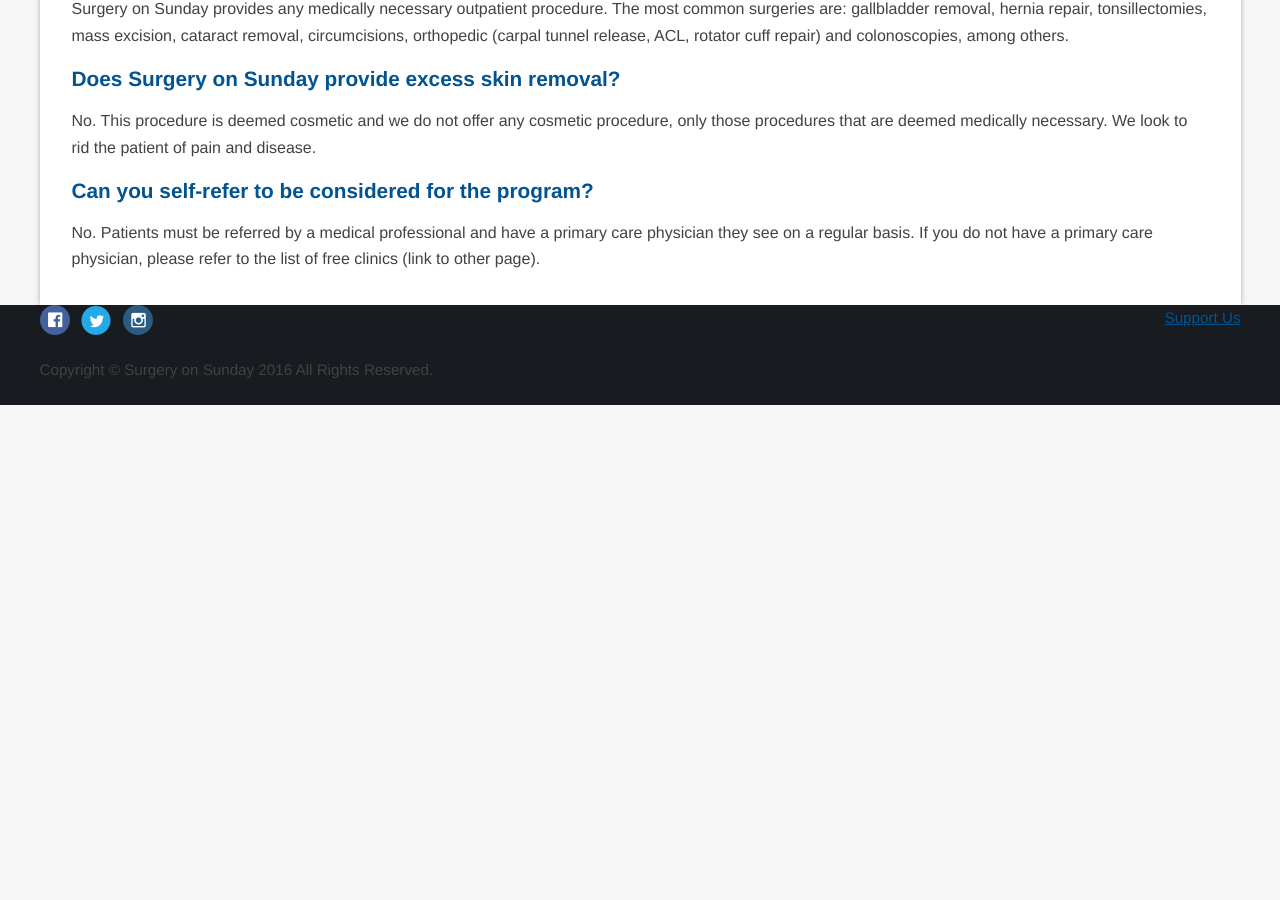
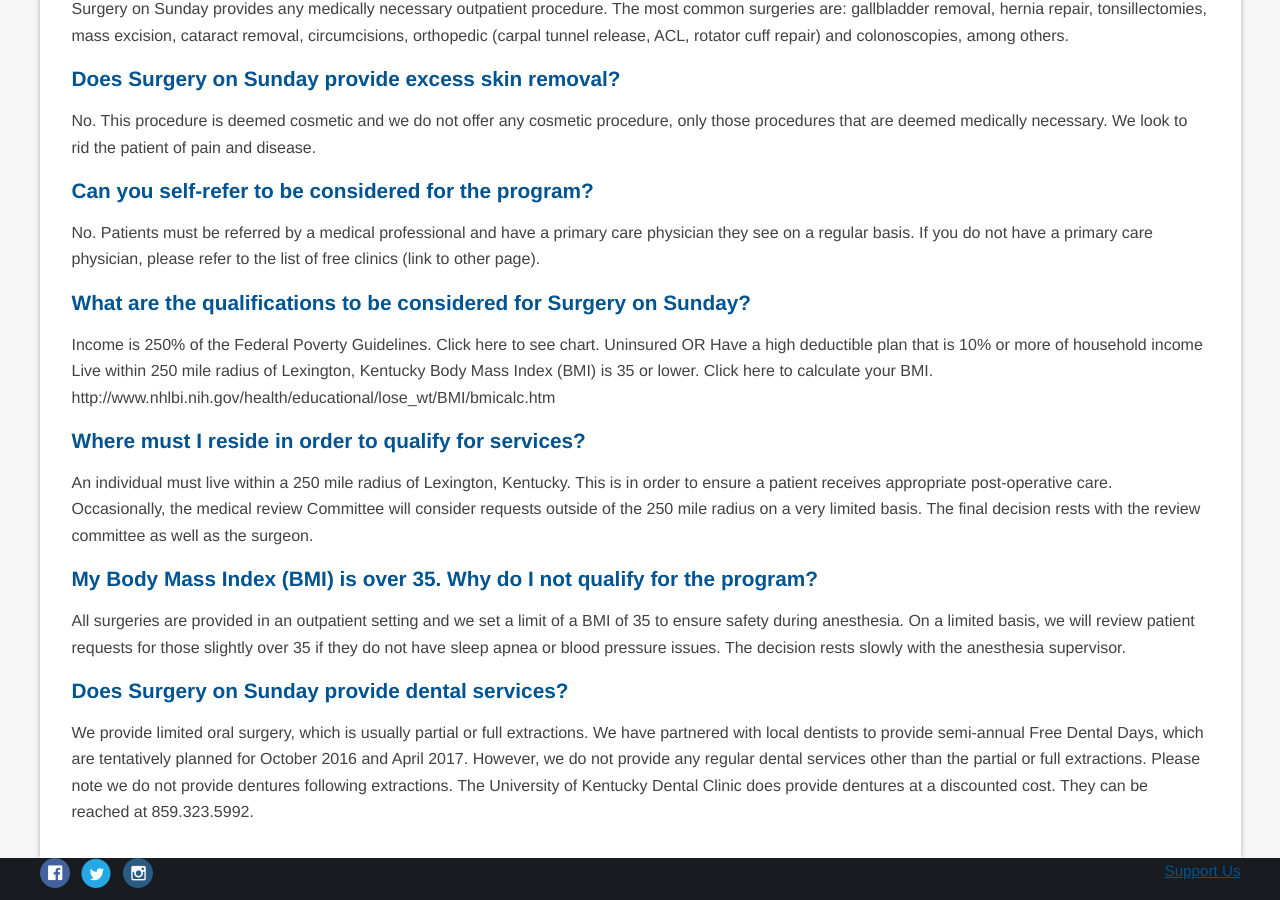
Before and after one commit to michaeldmcqueen/surgeryonsunday.org, a Jekyll site: the page built from pages/about/faq.md, in a window 1280 px wide and 900 px high, scrolled down 838 px. Built offline with Jekyll 4.4.1, drawn with Linux system fonts in a browser that asks for light colours; nearby versions of some CDN libraries; before the commit the page ends 1243 px from its top, so only the background shows below that.

Commit message:
Updated '/_data/faq.yml' via CloudCannon

```diff
--- a/_data/faq.yml
+++ b/_data/faq.yml
@@ -1,6 +1,19 @@
 - question: What type of procedures does Surgery on Sunday provide?
-  answer: "Surgery on Sunday provides any medically necessary outpatient procedure.  The most common surgeries are: gallbladder removal, hernia repair, tonsillectomies, mass excision, cataract removal, circumcisions, orthopedic (carpal tunnel release, ACL, rotator cuff repair) and colonoscopies, among others."
+  answer: 'Surgery on Sunday provides any medically necessary outpatient procedure.  The most common surgeries are: gallbladder removal, hernia repair, tonsillectomies, mass excision, cataract removal, circumcisions, orthopedic (carpal tunnel release, ACL, rotator cuff repair) and colonoscopies, among others.'
 - question: Does Surgery on Sunday provide excess skin removal?
-  answer: "No. This procedure is deemed cosmetic and we do not offer any cosmetic procedure, only those procedures that are deemed medically necessary. We look to rid the patient of pain and disease."
+  answer: 'No. This procedure is deemed cosmetic and we do not offer any cosmetic procedure, only those procedures that are deemed medically necessary. We look to rid the patient of pain and disease.'
 - question: Can you self-refer to be considered for the program?
-  answer: "No. Patients must be referred by a medical professional and have a primary care physician they see on a regular basis.  If you do not have a primary care physician, please refer to the list of free clinics (link to other page)."
+  answer: 'No. Patients must be referred by a medical professional and have a primary care physician they see on a regular basis.  If you do not have a primary care physician, please refer to the list of free clinics (link to other page).'
+- question: What are the qualifications to be considered for Surgery on Sunday?
+  answer: |-
+    Income is 250% of the Federal Poverty Guidelines.  Click here to see chart.
+    Uninsured OR
+    Have a high deductible plan that is 10% or more of household income
+    Live within 250 mile radius of Lexington, Kentucky
+    Body Mass Index (BMI) is 35 or lower.  Click here to calculate your BMI. http://www.nhlbi.nih.gov/health/educational/lose_wt/BMI/bmicalc.htm
+- question: Where must I reside in order to qualify for services?
+  answer: 'An individual must live within a 250 mile radius of Lexington, Kentucky.  This is in order to ensure a patient receives appropriate post-operative care.  Occasionally, the medical review Committee will consider requests outside of the 250 mile radius on a very limited basis.  The final decision rests with the review committee as well as the surgeon.'
+- question: My Body Mass Index (BMI) is over 35.  Why do I not qualify for the program?
+  answer: 'All surgeries are provided in an outpatient setting and we set a limit of a BMI of 35 to ensure safety during anesthesia.  On a limited basis, we will review patient requests for those slightly over 35 if they do not have sleep apnea or blood pressure issues.  The decision rests slowly with the anesthesia supervisor.'
+- question: Does Surgery on Sunday provide dental services?
+  answer: 'We provide limited oral surgery, which is usually partial or full extractions.  We have partnered with local dentists to provide semi-annual Free Dental Days, which are tentatively planned for October 2016 and April 2017.  However, we do not provide any regular dental services other than the partial or full extractions.  Please note we do not provide dentures following extractions.  The University of Kentucky Dental Clinic does provide dentures at a discounted cost.  They can be reached at 859.323.5992.'
```
